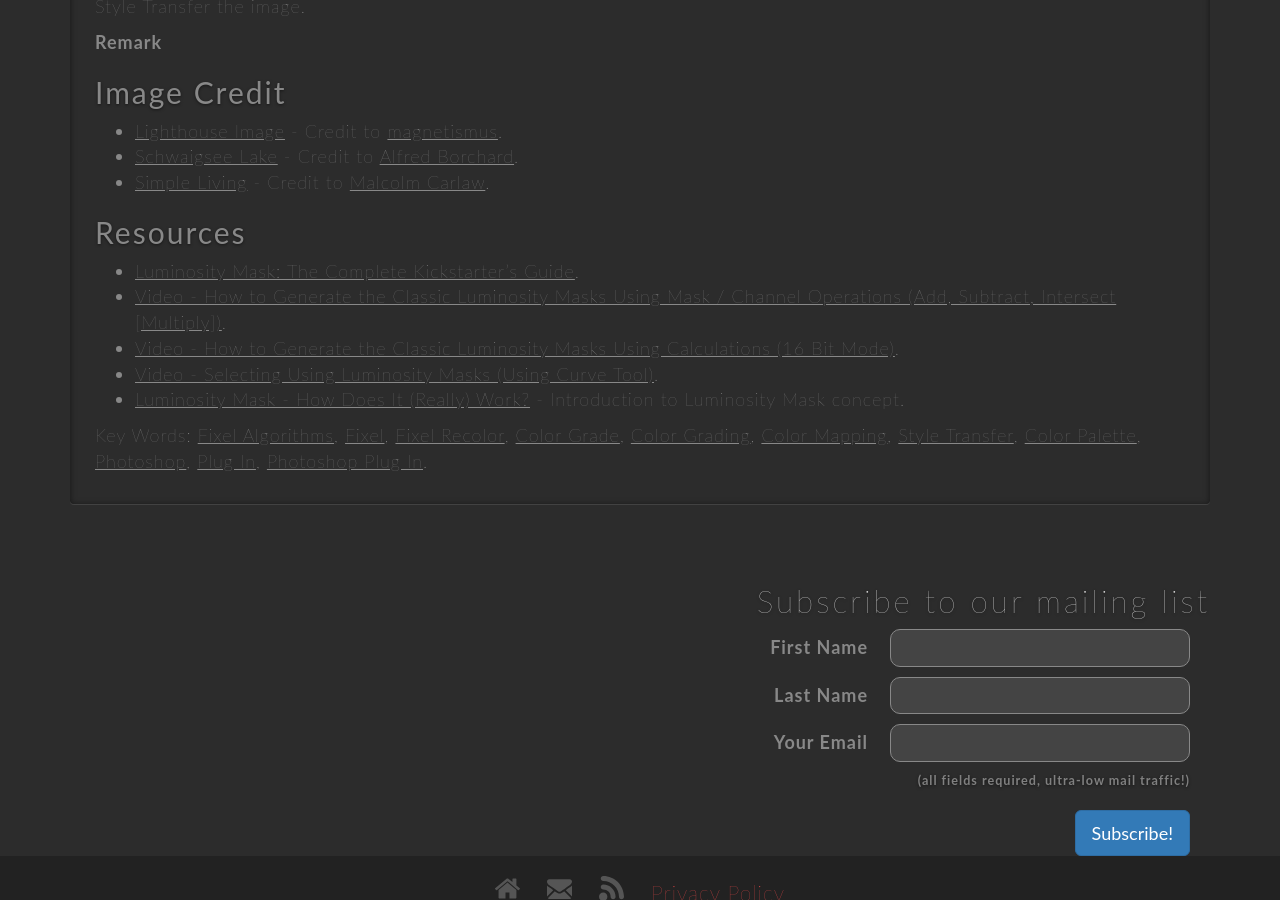
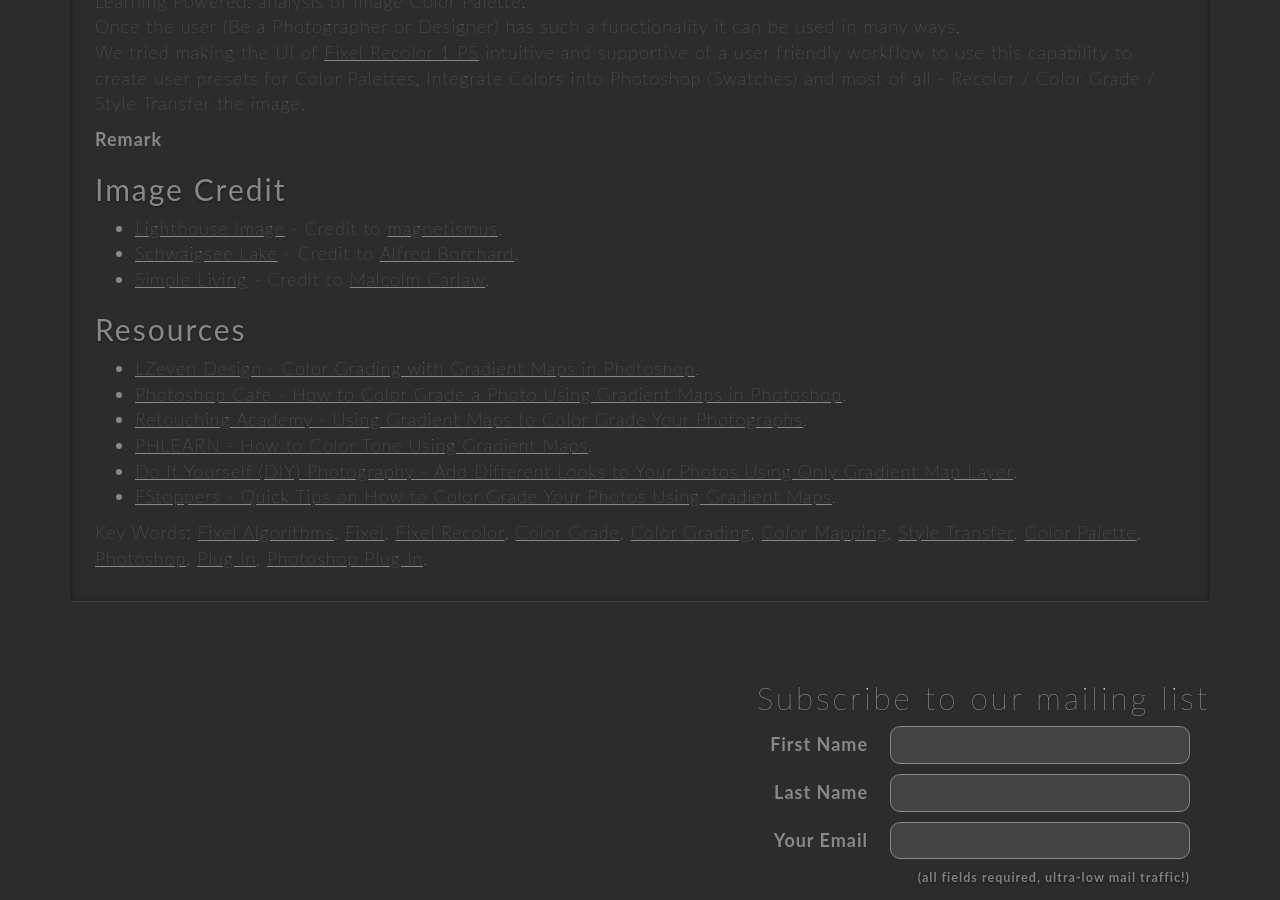
Before and after one commit to FixelAlgorithmsTeam/fixel, a Jekyll site: the page built from _posts/2018-12-22-fixel-recolor-1-ps.md, in a window 1280 px wide and 900 px high, scrolled down 2440 px. Built offline with Jekyll 4.4.1, drawn with Linux system fonts in a browser that asks for light colours; nearby versions of some CDN libraries; comment, search, counter and statistics services are not loaded; some of the changed text lies outside the part shown.

Commit message:
New 	- 	Work on Recolor Product Page. Fixed 	- 	B Known Issues 	-	C To Do 	- 	Enable MathJax (See documentation). Remarks 	- 	E

```diff
--- a/_posts/2018-12-22-fixel-recolor-1-ps.md
+++ b/_posts/2018-12-22-fixel-recolor-1-ps.md
@@ -17,8 +17,12 @@
 Hence each of has encountered the following situation - Looking at great image and thinking, "*How can I recreates this colors in my image?*".
 Since we're also engineers, it seemed to us as a legitimate problem to define and try to solve.
 
+More than that, it is solvable and we call the solution [Fixel Recolor][98].
+
 
 ## Color Grading, Style Transfer & Color Palette
+
+Color Grading is the "signature" step of a retoucher working on his images. Usually one of the last steps to do which gives the image a distinct look as its creator desired.
 
 ## Fixel Recolor 1 PS
 
@@ -63,11 +67,12 @@
 
 
 ## Resources
- *  [Luminosity Mask: The Complete Kickstarter’s Guide](http://fotographee.com/tutorial-image-editing-luminosity-masks/).
- *  [Video - How to Generate the Classic Luminosity Masks Using Mask / Channel Operations (Add, Subtract, Intersect [Multiply])](https://www.youtube.com/watch?v=xvjno4d8uJ8).
- *  [Video - How to Generate the Classic Luminosity Masks Using Calculations (16 Bit Mode)](https://www.youtube.com/watch?v=43JbFIOckrM).
- *  [Video - Selecting Using Luminosity Masks (Using Curve Tool)](https://www.youtube.com/watch?v=la-zWPwjuQw).
- *	[Luminosity Mask - How Does It (Really) Work?](https://fixelalgorithms.co/news/2018/03/luminosity-mask-001/index.html) - Introduction to Luminosity Mask concept.
+ *  [LZeven Design - Color Grading with Gradient Maps in Photoshop](https://zevendesign.com/color-grading-gradient-maps-photoshop/).
+ *  [Photoshop Cafe - How to Color Grade a Photo Using Gradient Maps in Photoshop](https://photoshopcafe.com/color-grade-photo-using-gradient-maps-photoshop/).
+ *  [Retouching Academy - Using Gradient Maps to Color Grade Your Photographs](https://retouchingacademy.com/using-gradient-maps-to-color-grade-your-photographs/).
+ *  [PHLEARN - How to Color Tone Using Gradient Maps](https://phlearn.com/tutorial/color-tone-using-gradient-maps/).
+ *	[Do It Yourself (DIY) Photography - Add Different Looks to Your Photos Using Only Gradient Map Layer](https://www.diyphotography.net/add-different-looks-photos-using-gradient-map-layer/).
+ *	[FStoppers - Quick Tips on How to Color Grade Your Photos Using Gradient Maps](https://fstoppers.com/education/quick-tips-how-color-grade-your-photos-using-gradient-maps-201756).
 
 Key Words: [Fixel Algorithms][99], [Fixel][99], [Fixel Recolor][98], [Color Grade][98], [Color Grading][98], [Color Mapping][98], [Style Transfer][98], [Color Palette][98], [Photoshop][99], [Plug In][99], [Photoshop Plug In][99].
 
```
